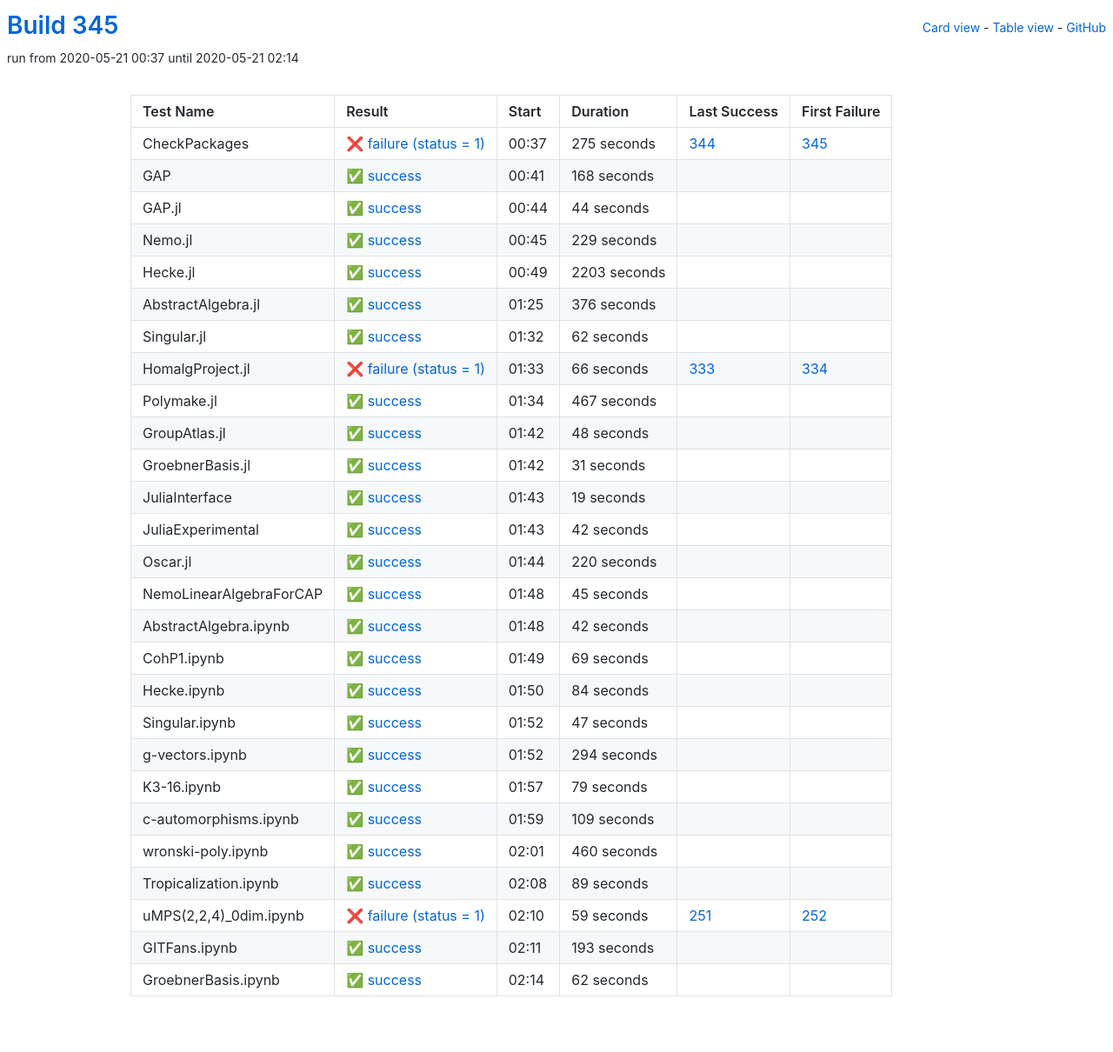
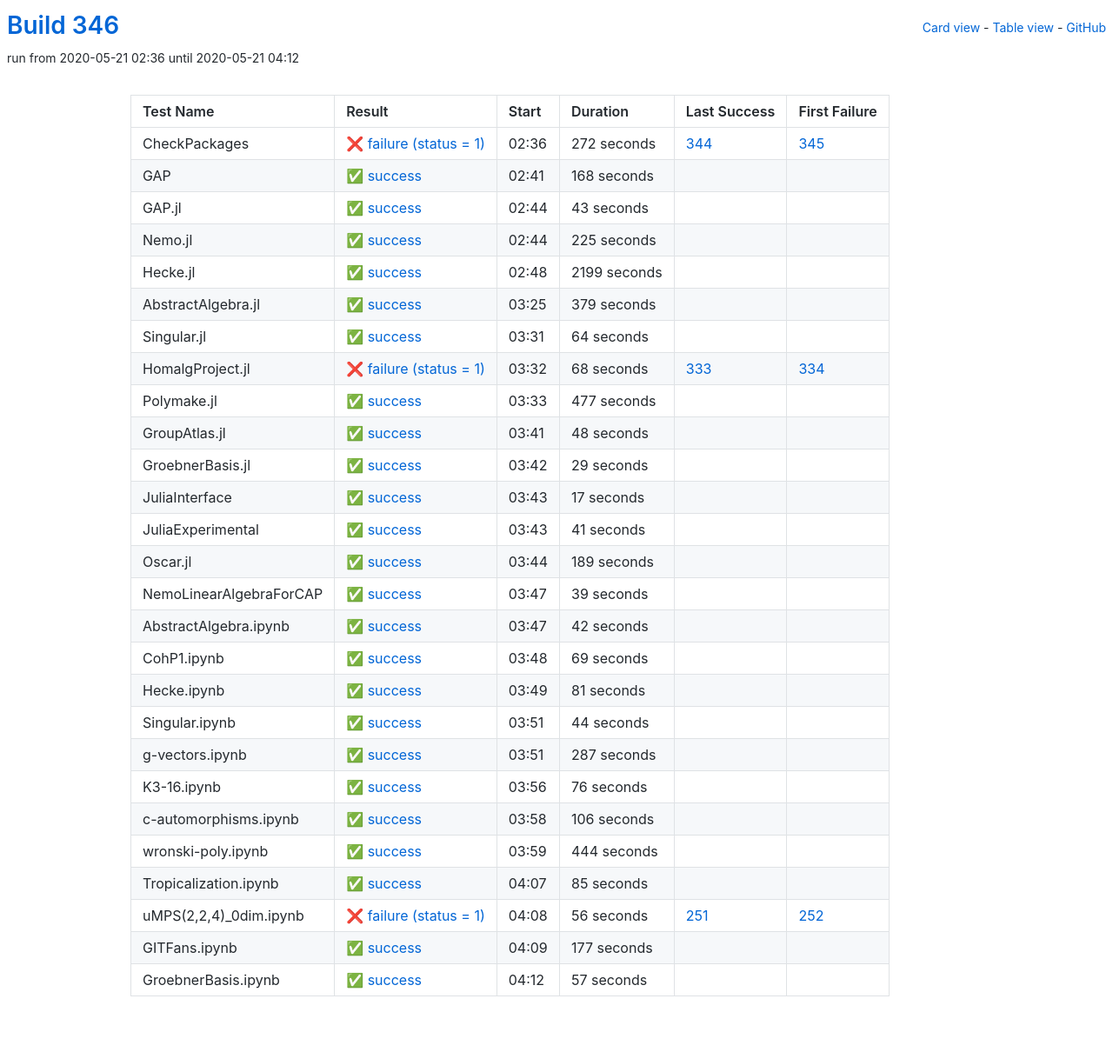
Before and after one commit to oscar-system/oscar-ci-status-1.4, a Jekyll site: the page built from table.html, in a window 1280 px wide. Shown: the whole page at 87% size. Built offline with Jekyll 4.4.1, drawn with Linux system fonts in a browser that asks for light colours.

Commit message:
Build 346

```diff
--- a/_data/ci.yml
+++ b/_data/ci.yml
@@ -1,17 +1,17 @@
-build: 345
-build_url: https://oscarci.mathematik.uni-kl.de/job/oscar-julia-1.4/345/
+build: 346
+build_url: https://oscarci.mathematik.uni-kl.de/job/oscar-julia-1.4/346/
 job: oscar-julia-1.4
 tests:
-- duration: 275
+- duration: 272
   exitcode: 1
   first_failure: 345
   first_failure_url: https://oscarci.mathematik.uni-kl.de/job/oscar-julia-1.4/345/
   id: checkpackages
   last_success: 344
   last_success_url: https://oscarci.mathematik.uni-kl.de/job/oscar-julia-1.4/344/
-  log: https://oscarci.mathematik.uni-kl.de/job/oscar-julia-1.4/345/artifact/logs/build-345/CheckPackages.log
+  log: https://oscarci.mathematik.uni-kl.de/job/oscar-julia-1.4/346/artifact/logs/build-346/CheckPackages.log
   name: CheckPackages
-  start: 2020-05-21 00:37
+  start: 2020-05-21 02:36
   status: failure
   success: false
 - duration: 168
@@ -21,93 +21,93 @@ tests:
   id: gap
   last_success: false
   last_success_url: null
-  log: https://oscarci.mathematik.uni-kl.de/job/oscar-julia-1.4/345/artifact/logs/build-345/GAP.log
+  log: https://oscarci.mathematik.uni-kl.de/job/oscar-julia-1.4/346/artifact/logs/build-346/GAP.log
   name: GAP
-  start: 2020-05-21 00:41
+  start: 2020-05-21 02:41
   status: success
   success: true
-- duration: 44
+- duration: 43
   exitcode: 0
   first_failure: false
   first_failure_url: null
   id: gap-jl
   last_success: false
   last_success_url: null
-  log: https://oscarci.mathematik.uni-kl.de/job/oscar-julia-1.4/345/artifact/logs/build-345/GAP.jl.log
+  log: https://oscarci.mathematik.uni-kl.de/job/oscar-julia-1.4/346/artifact/logs/build-346/GAP.jl.log
   name: GAP.jl
-  start: 2020-05-21 00:44
+  start: 2020-05-21 02:44
   status: success
   success: true
-- duration: 229
+- duration: 225
   exitcode: 0
   first_failure: false
   first_failure_url: null
   id: nemo-jl
   last_success: false
   last_success_url: null
-  log: https://oscarci.mathematik.uni-kl.de/job/oscar-julia-1.4/345/artifact/logs/build-345/Nemo.jl.log
+  log: https://oscarci.mathematik.uni-kl.de/job/oscar-julia-1.4/346/artifact/logs/build-346/Nemo.jl.log
   name: Nemo.jl
-  start: 2020-05-21 00:45
+  start: 2020-05-21 02:44
   status: success
   success: true
-- duration: 2203
+- duration: 2199
   exitcode: 0
   first_failure: false
   first_failure_url: null
   id: hecke-jl
   last_success: false
   last_success_url: null
-  log: https://oscarci.mathematik.uni-kl.de/job/oscar-julia-1.4/345/artifact/logs/build-345/Hecke.jl.log
+  log: https://oscarci.mathematik.uni-kl.de/job/oscar-julia-1.4/346/artifact/logs/build-346/Hecke.jl.log
   name: Hecke.jl
-  start: 2020-05-21 00:49
+  start: 2020-05-21 02:48
   status: success
   success: true
-- duration: 376
+- duration: 379
   exitcode: 0
   first_failure: false
   first_failure_url: null
   id: abstractalgebra-jl
   last_success: false
   last_success_url: null
-  log: https://oscarci.mathematik.uni-kl.de/job/oscar-julia-1.4/345/artifact/logs/build-345/AbstractAlgebra.jl.log
+  log: https://oscarci.mathematik.uni-kl.de/job/oscar-julia-1.4/346/artifact/logs/build-346/AbstractAlgebra.jl.log
   name: AbstractAlgebra.jl
-  start: 2020-05-21 01:25
+  start: 2020-05-21 03:25
   status: success
   success: true
-- duration: 62
+- duration: 64
   exitcode: 0
   first_failure: false
   first_failure_url: null
   id: singular-jl
   last_success: false
   last_success_url: null
-  log: https://oscarci.mathematik.uni-kl.de/job/oscar-julia-1.4/345/artifact/logs/build-345/Singular.jl.log
+  log: https://oscarci.mathematik.uni-kl.de/job/oscar-julia-1.4/346/artifact/logs/build-346/Singular.jl.log
   name: Singular.jl
-  start: 2020-05-21 01:32
+  start: 2020-05-21 03:31
   status: success
   success: true
-- duration: 66
+- duration: 68
   exitcode: 1
   first_failure: 334
   first_failure_url: https://oscarci.mathematik.uni-kl.de/job/oscar-julia-1.4/334/
   id: homalgproject-jl
   last_success: 333
   last_success_url: https://oscarci.mathematik.uni-kl.de/job/oscar-julia-1.4/333/
-  log: https://oscarci.mathematik.uni-kl.de/job/oscar-julia-1.4/345/artifact/logs/build-345/HomalgProject.jl.log
+  log: https://oscarci.mathematik.uni-kl.de/job/oscar-julia-1.4/346/artifact/logs/build-346/HomalgProject.jl.log
   name: HomalgProject.jl
-  start: 2020-05-21 01:33
+  start: 2020-05-21 03:32
   status: failure
   success: false
-- duration: 467
+- duration: 477
   exitcode: 0
   first_failure: false
   first_failure_url: null
   id: polymake-jl
   last_success: false
   last_success_url: null
-  log: https://oscarci.mathematik.uni-kl.de/job/oscar-julia-1.4/345/artifact/logs/build-345/Polymake.jl.log
+  log: https://oscarci.mathematik.uni-kl.de/job/oscar-julia-1.4/346/artifact/logs/build-346/Polymake.jl.log
   name: Polymake.jl
-  start: 2020-05-21 01:34
+  start: 2020-05-21 03:33
   status: success
   success: true
 - duration: 48
@@ -117,69 +117,69 @@ tests:
   id: groupatlas-jl
   last_success: false
   last_success_url: null
-  log: https://oscarci.mathematik.uni-kl.de/job/oscar-julia-1.4/345/artifact/logs/build-345/GroupAtlas.jl.log
+  log: https://oscarci.mathematik.uni-kl.de/job/oscar-julia-1.4/346/artifact/logs/build-346/GroupAtlas.jl.log
   name: GroupAtlas.jl
-  start: 2020-05-21 01:42
+  start: 2020-05-21 03:41
   status: success
   success: true
-- duration: 31
+- duration: 29
   exitcode: 0
   first_failure: false
   first_failure_url: null
   id: groebnerbasis-jl
   last_success: false
   last_success_url: null
-  log: https://oscarci.mathematik.uni-kl.de/job/oscar-julia-1.4/345/artifact/logs/build-345/GroebnerBasis.jl.log
+  log: https://oscarci.mathematik.uni-kl.de/job/oscar-julia-1.4/346/artifact/logs/build-346/GroebnerBasis.jl.log
   name: GroebnerBasis.jl
-  start: 2020-05-21 01:42
+  start: 2020-05-21 03:42
   status: success
   success: true
-- duration: 19
+- duration: 17
   exitcode: 0
   first_failure: false
   first_failure_url: null
   id: juliainterface
   last_success: false
   last_success_url: null
-  log: https://oscarci.mathematik.uni-kl.de/job/oscar-julia-1.4/345/artifact/logs/build-345/JuliaInterface.log
+  log: https://oscarci.mathematik.uni-kl.de/job/oscar-julia-1.4/346/artifact/logs/build-346/JuliaInterface.log
   name: JuliaInterface
-  start: 2020-05-21 01:43
+  start: 2020-05-21 03:43
   status: success
   success: true
-- duration: 42
+- duration: 41
   exitcode: 0
   first_failure: false
   first_failure_url: null
   id: juliaexperimental
   last_success: false
   last_success_url: null
-  log: https://oscarci.mathematik.uni-kl.de/job/oscar-julia-1.4/345/artifact/logs/build-345/JuliaExperimental.log
+  log: https://oscarci.mathematik.uni-kl.de/job/oscar-julia-1.4/346/artifact/logs/build-346/JuliaExperimental.log
   name: JuliaExperimental
-  start: 2020-05-21 01:43
+  start: 2020-05-21 03:43
   status: success
   success: true
-- duration: 220
+- duration: 189
   exitcode: 0
   first_failure: false
   first_failure_url: null
   id: oscar-jl
   last_success: false
   last_success_url: null
-  log: https://oscarci.mathematik.uni-kl.de/job/oscar-julia-1.4/345/artifact/logs/build-345/Oscar.jl.log
+  log: https://oscarci.mathematik.uni-kl.de/job/oscar-julia-1.4/346/artifact/logs/build-346/Oscar.jl.log
   name: Oscar.jl
-  start: 2020-05-21 01:44
+  start: 2020-05-21 03:44
   status: success
   success: true
-- duration: 45
+- duration: 39
   exitcode: 0
   first_failure: false
   first_failure_url: null
   id: nemolinearalgebraforcap
   last_success: false
   last_success_url: null
-  log: https://oscarci.mathematik.uni-kl.de/job/oscar-julia-1.4/345/artifact/logs/build-345/NemoLinearAlgebraForCAP.log
+  log: https://oscarci.mathematik.uni-kl.de/job/oscar-julia-1.4/346/artifact/logs/build-346/NemoLinearAlgebraForCAP.log
   name: NemoLinearAlgebraForCAP
-  start: 2020-05-21 01:48
+  start: 2020-05-21 03:47
   status: success
   success: true
 - duration: 42
@@ -189,9 +189,9 @@ tests:
   id: abstractalgebra-ipynb
   last_success: false
   last_success_url: null
-  log: https://oscarci.mathematik.uni-kl.de/job/oscar-julia-1.4/345/artifact/logs/build-345/AbstractAlgebra.ipynb.log
+  log: https://oscarci.mathematik.uni-kl.de/job/oscar-julia-1.4/346/artifact/logs/build-346/AbstractAlgebra.ipynb.log
   name: AbstractAlgebra.ipynb
-  start: 2020-05-21 01:48
+  start: 2020-05-21 03:47
   status: success
   success: true
 - duration: 69
@@ -201,128 +201,128 @@ tests:
   id: cohp1-ipynb
   last_success: false
   last_success_url: null
-  log: https://oscarci.mathematik.uni-kl.de/job/oscar-julia-1.4/345/artifact/logs/build-345/CohP1.ipynb.log
+  log: https://oscarci.mathematik.uni-kl.de/job/oscar-julia-1.4/346/artifact/logs/build-346/CohP1.ipynb.log
   name: CohP1.ipynb
-  start: 2020-05-21 01:49
+  start: 2020-05-21 03:48
   status: success
   success: true
-- duration: 84
+- duration: 81
   exitcode: 0
   first_failure: false
   first_failure_url: null
   id: hecke-ipynb
   last_success: false
   last_success_url: null
-  log: https://oscarci.mathematik.uni-kl.de/job/oscar-julia-1.4/345/artifact/logs/build-345/Hecke.ipynb.log
+  log: https://oscarci.mathematik.uni-kl.de/job/oscar-julia-1.4/346/artifact/logs/build-346/Hecke.ipynb.log
   name: Hecke.ipynb
-  start: 2020-05-21 01:50
+  start: 2020-05-21 03:49
   status: success
   success: true
-- duration: 47
+- duration: 44
   exitcode: 0
   first_failure: false
   first_failure_url: null
   id: singular-ipynb
   last_success: false
   last_success_url: null
-  log: https://oscarci.mathematik.uni-kl.de/job/oscar-julia-1.4/345/artifact/logs/build-345/Singular.ipynb.log
+  log: https://oscarci.mathematik.uni-kl.de/job/oscar-julia-1.4/346/artifact/logs/build-346/Singular.ipynb.log
   name: Singular.ipynb
-  start: 2020-05-21 01:52
+  start: 2020-05-21 03:51
   status: success
   success: true
-- duration: 294
+- duration: 287
   exitcode: 0
   first_failure: false
   first_failure_url: null
   id: g-vectors-ipynb
   last_success: false
   last_success_url: null
-  log: https://oscarci.mathematik.uni-kl.de/job/oscar-julia-1.4/345/artifact/logs/build-345/g-vectors.ipynb.log
+  log: https://oscarci.mathematik.uni-kl.de/job/oscar-julia-1.4/346/artifact/logs/build-346/g-vectors.ipynb.log
   name: g-vectors.ipynb
-  start: 2020-05-21 01:52
+  start: 2020-05-21 03:51
   status: success
   success: true
-- duration: 79
+- duration: 76
   exitcode: 0
   first_failure: false
   first_failure_url: null
   id: k3-16-ipynb
   last_success: false
   last_success_url: null
-  log: https://oscarci.mathematik.uni-kl.de/job/oscar-julia-1.4/345/artifact/logs/build-345/K3-16.ipynb.log
+  log: https://oscarci.mathematik.uni-kl.de/job/oscar-julia-1.4/346/artifact/logs/build-346/K3-16.ipynb.log
   name: K3-16.ipynb
-  start: 2020-05-21 01:57
+  start: 2020-05-21 03:56
   status: success
   success: true
-- duration: 109
+- duration: 106
   exitcode: 0
   first_failure: false
   first_failure_url: null
   id: c-automorphisms-ipynb
   last_success: false
   last_success_url: null
-  log: https://oscarci.mathematik.uni-kl.de/job/oscar-julia-1.4/345/artifact/logs/build-345/c-automorphisms.ipynb.log
+  log: https://oscarci.mathematik.uni-kl.de/job/oscar-julia-1.4/346/artifact/logs/build-346/c-automorphisms.ipynb.log
   name: c-automorphisms.ipynb
-  start: 2020-05-21 01:59
+  start: 2020-05-21 03:58
   status: success
   success: true
-- duration: 460
+- duration: 444
   exitcode: 0
   first_failure: false
   first_failure_url: null
   id: wronski-poly-ipynb
   last_success: false
   last_success_url: null
-  log: https://oscarci.mathematik.uni-kl.de/job/oscar-julia-1.4/345/artifact/logs/build-345/wronski-poly.ipynb.log
+  log: https://oscarci.mathematik.uni-kl.de/job/oscar-julia-1.4/346/artifact/logs/build-346/wronski-poly.ipynb.log
   name: wronski-poly.ipynb
-  start: 2020-05-21 02:01
+  start: 2020-05-21 03:59
   status: success
   success: true
-- duration: 89
+- duration: 85
   exitcode: 0
   first_failure: false
   first_failure_url: null
   id: tropicalization-ipynb
   last_success: false
   last_success_url: null
-  log: https://oscarci.mathematik.uni-kl.de/job/oscar-julia-1.4/345/artifact/logs/build-345/Tropicalization.ipynb.log
+  log: https://oscarci.mathematik.uni-kl.de/job/oscar-julia-1.4/346/artifact/logs/build-346/Tropicalization.ipynb.log
   name: Tropicalization.ipynb
-  start: 2020-05-21 02:08
+  start: 2020-05-21 04:07
   status: success
   success: true
-- duration: 59
+- duration: 56
   exitcode: 1
   first_failure: 252
   first_failure_url: https://oscarci.mathematik.uni-kl.de/job/oscar-julia-1.4/252/
   id: umps-2-2-4-0dim-ipynb
   last_success: 251
   last_success_url: https://oscarci.mathematik.uni-kl.de/job/oscar-julia-1.4/251/
-  log: https://oscarci.mathematik.uni-kl.de/job/oscar-julia-1.4/345/artifact/logs/build-345/uMPS-2-2-4-_0dim.ipynb.log
+  log: https://oscarci.mathematik.uni-kl.de/job/oscar-julia-1.4/346/artifact/logs/build-346/uMPS-2-2-4-_0dim.ipynb.log
   name: uMPS(2,2,4)_0dim.ipynb
-  start: 2020-05-21 02:10
+  start: 2020-05-21 04:08
   status: failure
   success: false
-- duration: 193
+- duration: 177
   exitcode: 0
   first_failure: false
   first_failure_url: null
   id: gitfans-ipynb
   last_success: false
   last_success_url: null
-  log: https://oscarci.mathematik.uni-kl.de/job/oscar-julia-1.4/345/artifact/logs/build-345/GITFans.ipynb.log
+  log: https://oscarci.mathematik.uni-kl.de/job/oscar-julia-1.4/346/artifact/logs/build-346/GITFans.ipynb.log
   name: GITFans.ipynb
-  start: 2020-05-21 02:11
+  start: 2020-05-21 04:09
   status: success
   success: true
-- duration: 62
+- duration: 57
   exitcode: 0
   first_failure: false
   first_failure_url: null
   id: groebnerbasis-ipynb
   last_success: false
   last_success_url: null
-  log: https://oscarci.mathematik.uni-kl.de/job/oscar-julia-1.4/345/artifact/logs/build-345/GroebnerBasis.ipynb.log
+  log: https://oscarci.mathematik.uni-kl.de/job/oscar-julia-1.4/346/artifact/logs/build-346/GroebnerBasis.ipynb.log
   name: GroebnerBasis.ipynb
-  start: 2020-05-21 02:14
+  start: 2020-05-21 04:12
   status: success
   success: true
```
Also changed, not shown: README.md.
